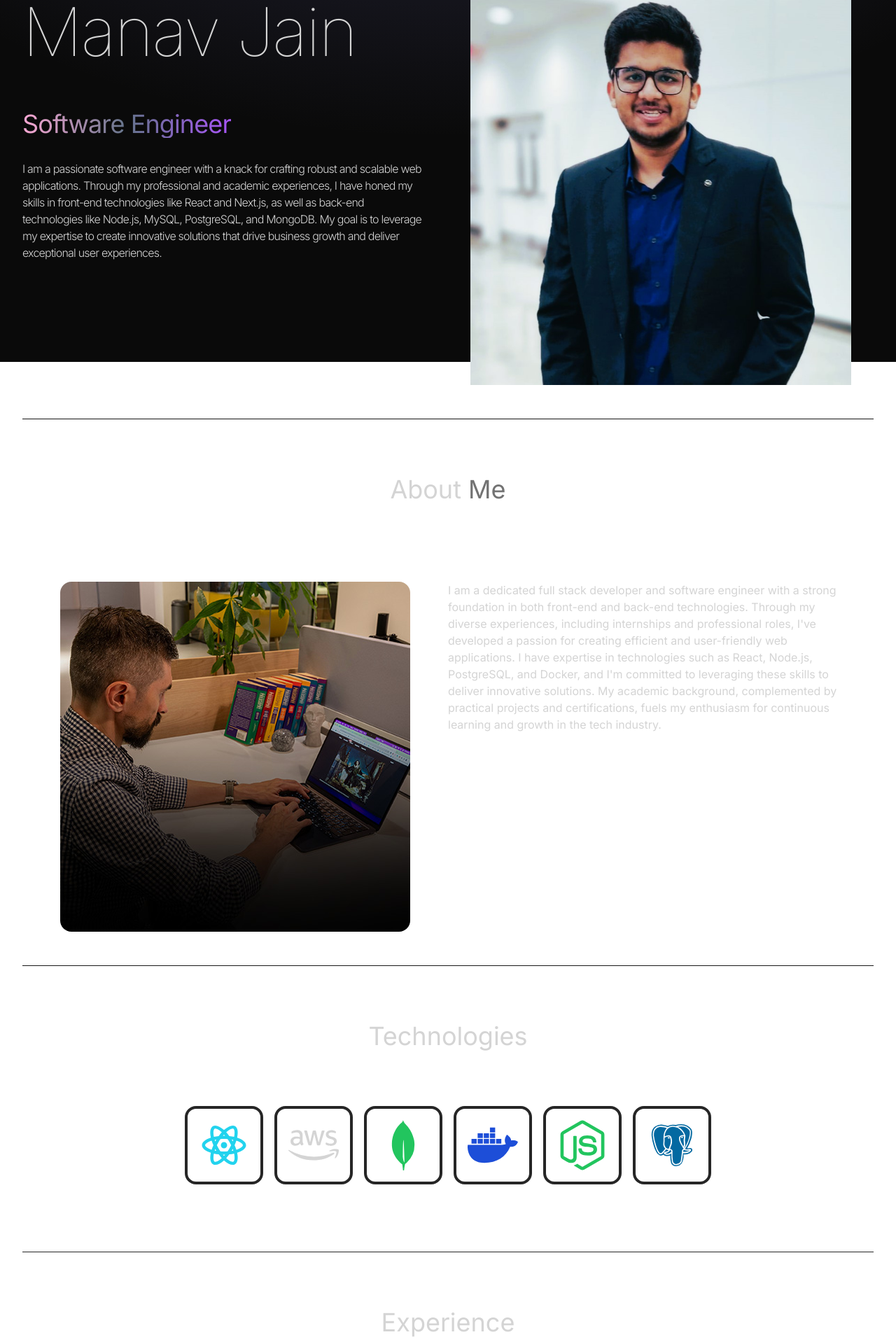
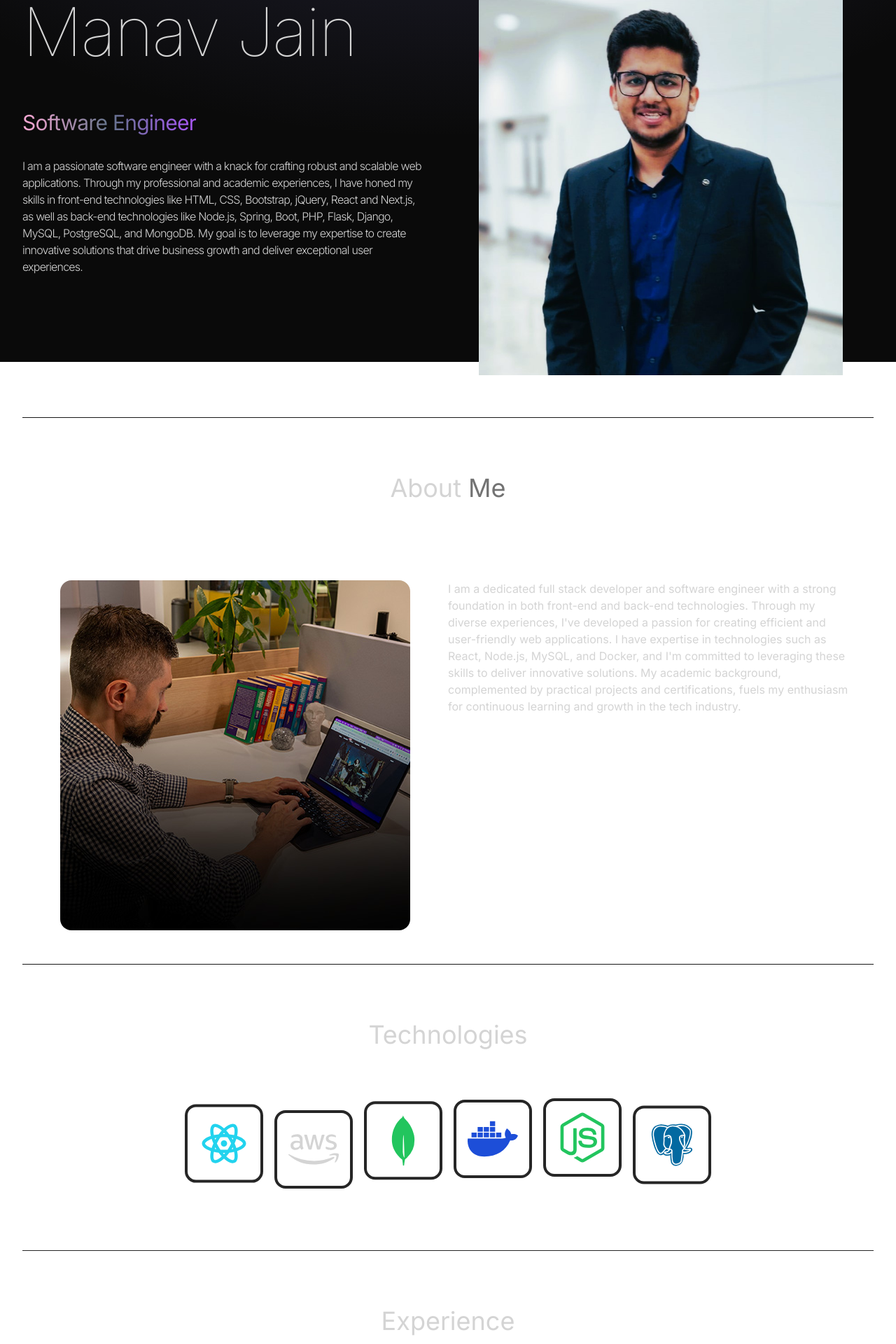
Before and after one commit to manavjain179/Portfolio, a React (Vite) app: page / in a window 1280 px wide. Shown: the part 283-2203 px from the top of the page at 70% size. Built offline with nearby package versions, Linux system fonts and the light colour scheme.

Commit message:
Added animations

```diff
--- a/package.json
+++ b/package.json
@@ -10,6 +10,7 @@
     "preview": "vite preview"
   },
   "dependencies": {
+    "framer-motion": "^11.2.12",
     "react": "^18.3.1",
     "react-dom": "^18.3.1",
     "react-icons": "^5.2.1"
--- a/src/App.jsx
+++ b/src/App.jsx
@@ -5,6 +5,7 @@ import About from './components/About';
 import Technologies from './components/Technologies';
 import Experience from './components/Experience';
 import Projects from './components/Projects';
+import Contact from './components/Contact';
 
 const App = () => {
   return (
@@ -19,6 +20,7 @@ const App = () => {
         <Technologies />
         <Experience />
         <Projects />
+        <Contact />
       </div>
     </div>
   );
--- a/src/components/About.jsx
+++ b/src/components/About.jsx
@@ -1,5 +1,6 @@
 import aboutImg from "../assets/about.jpg";
 import { ABOUT_TEXT } from "../constants";
+import {motion} from "framer-motion";
 
 const About = () => {
   return (
@@ -9,18 +10,26 @@ const About = () => {
         <span className="text-neutral-500"> Me</span>
       </h2>
       <div className="flex flex-wrap">
-        <div className="w-full lg:w-1/2 lg:p-8">
+        <motion.div
+          whileInView={{opacity:1, x:0}}
+          initial = {{opacity:0, x:-100}}
+          transition={{duration: 0.5}}
+          className="w-full lg:w-1/2 lg:p-8">
           <div className="flex items-center justify-center">
             <img className="rounded-2xl" src={aboutImg} alt="about" />
           </div>
-        </div>
-        <div className="w-full lg:w-1/2">
+        </motion.div>
+        <motion.div
+          whileInView={{opacity:1, x:0}}
+          initial = {{opacity:0, x:100}}
+          transition={{duration: 0.5}}
+          className="w-full lg:w-1/2">
           <div className="flex justify-center lg:justify-start">
             <p className="my-2 max-w-xl py-6">
               {ABOUT_TEXT}
             </p>
           </div>
-        </div>
+        </motion.div>
       </div>
     </div>
   );
--- /dev/null
+++ b/src/components/Contact.jsx
@@ -0,0 +1,31 @@
+import { CONTACT } from "../constants";
+import {animate, motion} from "framer-motion";
+
+const Contact = () => {
+  return (
+    <div className="border-b border-neutral-900 pb-20">
+      <motion.h1
+        whileInView={{opacity:1, y:0}}
+        initial = {{opacity:0, y:-100}}
+        transition = {{duration: 0.5}}
+        className="my-10 text-center text-4xl">Get in Touch</motion.h1>
+      <div className="text-center tracking-tighter">
+        <motion.p
+            whileInView={{opacity:1, x:0}}
+            initial = {{opacity:0, x:-100}}
+            transition = {{duration: 1}}
+            className="my-4">{CONTACT.address}</motion.p>
+        <motion.p
+            whileInView={{opacity:1, x:0}}
+            initial = {{opacity:0, x:100}}
+            transition = {{duration: 1}}
+            className="my-4">{CONTACT.phoneNo}</motion.p>
+        <a href={`mailto:${CONTACT.email}`} className="border-b">
+          {CONTACT.email}
+        </a>
+      </div>
+    </div>
+  );
+};
+
+export default Contact;
--- a/src/components/Experience.jsx
+++ b/src/components/Experience.jsx
@@ -1,16 +1,29 @@
 import { EXPERIENCES } from "../constants";
+import {animate, motion} from "framer-motion";
 
 const Experience = () => {
   return (
     <div className="border-b border-neutral-900 pb-4">
-      <h1 className="my-20 text-center text-4xl">Experience</h1>
+      <motion.h2
+        whileInView={{opacity:1, y:0}}
+        initial = {{opacity:0, y:-100}}
+        transition = {{duration: 0.5}}
+        className="my-20 text-center text-4xl">Experience</motion.h2>
       <div>
         {EXPERIENCES.map((experience, index) => (
           <div key={index} className="mb-8 flex flex-wrap lg:justify-center">
-            <div className="w-full lg:w-1/4">
+            <motion.div
+              whileInView={{opacity:1, x:0}}
+              initial = {{opacity:0, x:-100}}
+              transition = {{duration: 1}}
+              className="w-full lg:w-1/4">
               <p className="mb-2 text-sm text-neutral-400">{experience.year}</p>
-            </div>
-            <div className="w-full max-w-xl lg:w-3/4">
+            </motion.div>
+            <motion.div
+              whileInView={{opacity:1, x:0}}
+              initial = {{opacity:0, x:100}}
+              transition = {{duration: 1}}
+              className="w-full max-w-xl lg:w-3/4">
               <h6 className="mb-2 font-semibold">
                 {experience.role} -{" "}
                 <span className="text-sm text-purple-100">
@@ -26,7 +39,7 @@ const Experience = () => {
                   {tech}
                 </span>
               ))}
-            </div>
+            </motion.div>
           </div>
         ))}
       </div>
--- a/src/components/Hero.jsx
+++ b/src/components/Hero.jsx
@@ -1,5 +1,15 @@
 import {HERO_CONTENT} from '../constants/index.js'
 import profilePic from '../assets/kevinRushProfile.jpg'
+import {motion} from "framer-motion"
+
+const container = (delay) => ({
+  hidden: {x:-100, opacity: 0},
+  visible: {
+    x:0,
+    opacity: 1,
+    transition: {duration: 0.5, delay: delay},
+  }
+})
 
 const Hero = () => {
     return (
@@ -7,20 +17,36 @@ const Hero = () => {
         <div className="flex flex-wrap">
           <div className="w-full lg:w-1/2">
             <div className="flex flex-col items-center lg:items-start">
-              <h1 className="pb-16 text-6xl font-thin tracking-tight lg:mt-16 lg:text-8xl">
+              <motion.h1
+                variants={container(0)}
+                initial="hidden"
+                animate="visible"
+                className="pb-16 text-6xl font-thin tracking-tight lg:mt-16 lg:text-8xl">
                 Manav Jain
-              </h1>
-              <span className="bg-gradient-to-r from-pink-300 via-slate-500 to-purple-500 bg-clip-text text-4xl tracking-tight text-transparent">
+              </motion.h1>
+              <motion.span
+                variants={container(0.5)}
+                initial="hidden"
+                animate="visible"
+                className="bg-gradient-to-r from-pink-300 via-slate-500 to-purple-500 bg-clip-text text-3xl tracking-tight text-transparent">
                 Software Engineer
-              </span>
-              <p className="my-2 max-w-xl py-6 font-light tracking-tighter">
+              </motion.span>
+              <motion.p
+                variants={container(1)}
+                initial="hidden"
+                animate="visible"
+                className="my-2 max-w-xl py-6 font-light tracking-tighter">
                 {HERO_CONTENT}
-              </p>
+              </motion.p>
             </div>
           </div>
-          <div className="w-full lg:w-1/2 lg:p-8">
+          <div className="w-full lg:w-1/2 lg:p-11">
             <div className="flex justify-center">
-              <img src={profilePic} alt="profilePic" />
+              <motion.img
+                initial={{x:100, opacity:0}}
+                animate={{x:0, opacity:1}}
+                transition = {{duration: 1, delay: 1.2}}
+                src={profilePic} alt="profilePic" />
             </div>
           </div>
         </div>
--- a/src/components/Technologies.jsx
+++ b/src/components/Technologies.jsx
@@ -4,31 +4,77 @@ import { SiMongodb } from "react-icons/si";
 import { FaDocker } from "react-icons/fa";
 import { FaNodeJs } from "react-icons/fa";
 import { BiLogoPostgresql } from "react-icons/bi";
+import {animate, motion} from "framer-motion";
+
+const iconVariants = (duration) => ({
+  initial : {y:-10},
+  animate: {
+    y: [10, -10],
+    transition: {
+      duration: duration,
+      ease: "linear",
+      repeat: Infinity,
+      repeatType: "reverse"
+    }
+  }
+})
 
 const Technologies = () => {
   return (
     <div className="border-b border-neutral-800 pb-24">
-      <h1 className="my-20 text-center text-4xl">Technologies</h1>
-      <div className="flex flex-wrap items-center justify-center gap-4">
-        <div className="rounded-2xl border-4 border-neutral-800 p-4">
+      <motion.h2
+        whileInView={{opacity:1, y:0}}
+        initial = {{opacity:0, y:-100}}
+        transition = {{duration: 1.5}}
+        className="my-20 text-center text-4xl">Technologies</motion.h2>
+      <motion.div
+        whileInView={{opacity:1, x:0}}
+        initial = {{opacity:0, x:-100}}
+        transition = {{duration: 1.5}}
+        className="flex flex-wrap items-center justify-center gap-4">
+        <motion.div
+          variants={iconVariants(2.5)}
+          initial="initial"
+          animate="animate"
+          className="rounded-2xl border-4 border-neutral-800 p-4">
           <RiReactjsLine className="text-7xl text-cyan-400" />
-        </div>
-        <div className="rounded-2xl border-4 border-neutral-800 p-4">
+        </motion.div>
+        <motion.div
+          variants={iconVariants(3)}
+          initial="initial"
+          animate="animate"
+          className="rounded-2xl border-4 border-neutral-800 p-4">
           <FaAws className="text-7xl" />
-        </div>
-        <div className="rounded-2xl border-4 border-neutral-800 p-4">
+        </motion.div>
+        <motion.div
+          variants={iconVariants(5)}
+          initial="initial"
+          animate="animate"
+          className="rounded-2xl border-4 border-neutral-800 p-4">
           <SiMongodb className="text-7xl text-green-500" />
-        </div>
-        <div className="rounded-2xl border-4 border-neutral-800 p-4">
+        </motion.div>
+        <motion.div
+          variants={iconVariants(2)}
+          initial="initial"
+          animate="animate"
+          className="rounded-2xl border-4 border-neutral-800 p-4">
           <FaDocker className="text-7xl text-blue-700" />
-        </div>
-        <div className="rounded-2xl border-4 border-neutral-800 p-4">
+        </motion.div>
+        <motion.div
+          variants={iconVariants(6)}
+          initial="initial"
+          animate="animate"
+          className="rounded-2xl border-4 border-neutral-800 p-4">
           <FaNodeJs className="text-7xl text-green-500" />
-        </div>
-        <div className="rounded-2xl border-4 border-neutral-800 p-4">
+        </motion.div>
+        <motion.div
+          variants={iconVariants(4)}
+          initial="initial"
+          animate="animate"
+          className="rounded-2xl border-4 border-neutral-800 p-4">
           <BiLogoPostgresql className="text-7xl text-sky-700" />
-        </div>
-      </div>
+        </motion.div>
+      </motion.div>
     </div>
   );
 };
--- a/src/constants/index.js
+++ b/src/constants/index.js
@@ -3,9 +3,9 @@ import project2 from "../assets/projects/project-2.jpg";
 import project3 from "../assets/projects/project-3.jpg";
 import project4 from "../assets/projects/project-4.jpg";
 
-export const HERO_CONTENT = `I am a passionate software engineer with a knack for crafting robust and scalable web applications. Through my professional and academic experiences, I have honed my skills in front-end technologies like React and Next.js, as well as back-end technologies like Node.js, MySQL, PostgreSQL, and MongoDB. My goal is to leverage my expertise to create innovative solutions that drive business growth and deliver exceptional user experiences.`;
+export const HERO_CONTENT = `I am a passionate software engineer with a knack for crafting robust and scalable web applications. Through my professional and academic experiences, I have honed my skills in front-end technologies like HTML, CSS, Bootstrap, jQuery, React and Next.js, as well as back-end technologies like Node.js, Spring, Boot, PHP, Flask, Django, MySQL, PostgreSQL, and MongoDB. My goal is to leverage my expertise to create innovative solutions that drive business growth and deliver exceptional user experiences.`;
 
-export const ABOUT_TEXT = `I am a dedicated full stack developer and software engineer with a strong foundation in both front-end and back-end technologies. Through my diverse experiences, including internships and professional roles, I've developed a passion for creating efficient and user-friendly web applications. I have expertise in technologies such as React, Node.js, PostgreSQL, and Docker, and I'm committed to leveraging these skills to deliver innovative solutions. My academic background, complemented by practical projects and certifications, fuels my enthusiasm for continuous learning and growth in the tech industry.`;
+export const ABOUT_TEXT = `I am a dedicated full stack developer and software engineer with a strong foundation in both front-end and back-end technologies. Through my diverse experiences, I've developed a passion for creating efficient and user-friendly web applications. I have expertise in technologies such as React, Node.js, MySQL, and Docker, and I'm committed to leveraging these skills to deliver innovative solutions. My academic background, complemented by practical projects and certifications, fuels my enthusiasm for continuous learning and growth in the tech industry.`;
 
 export const EXPERIENCES = [
   {
```
Also changed, not shown: src/components/Navbar.jsx (+10 -4 lines), src/components/Projects.jsx (+18 -5 lines), 1 other file (tests, documents, lock files or other folders).
